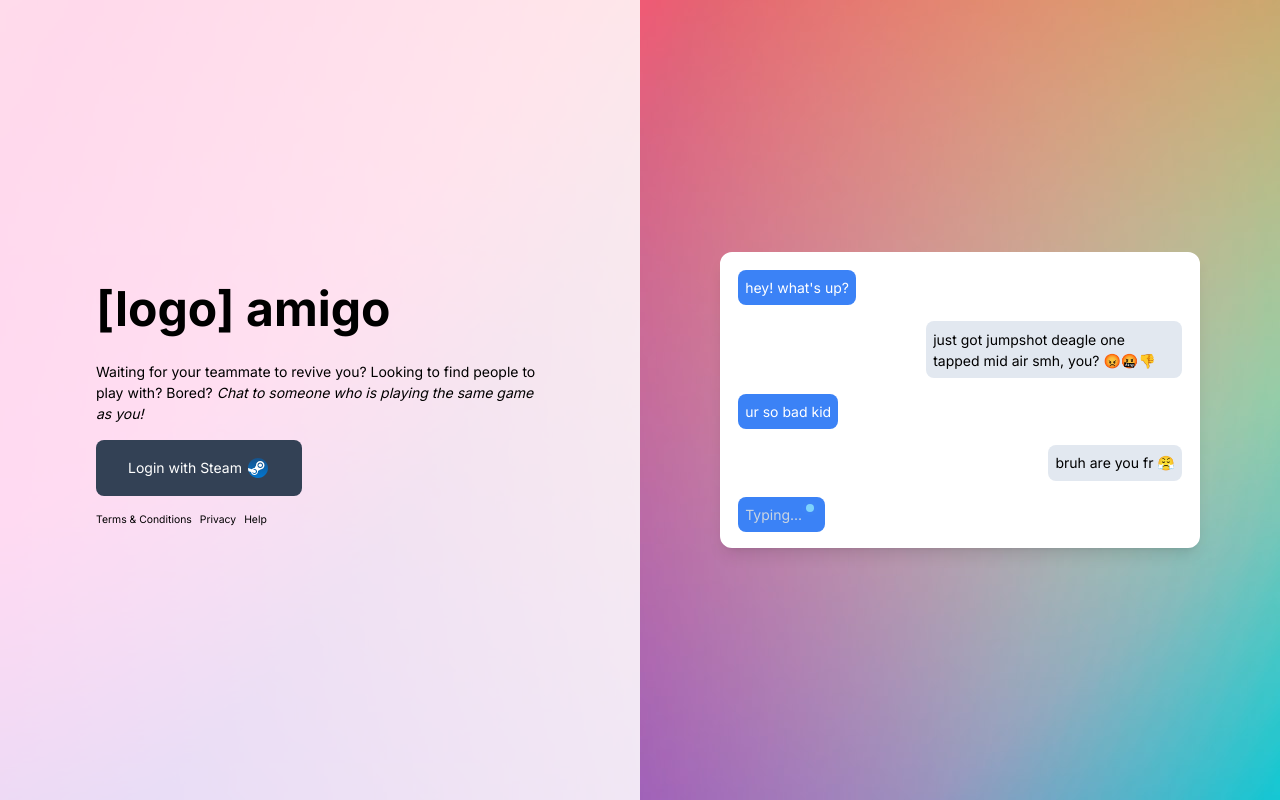
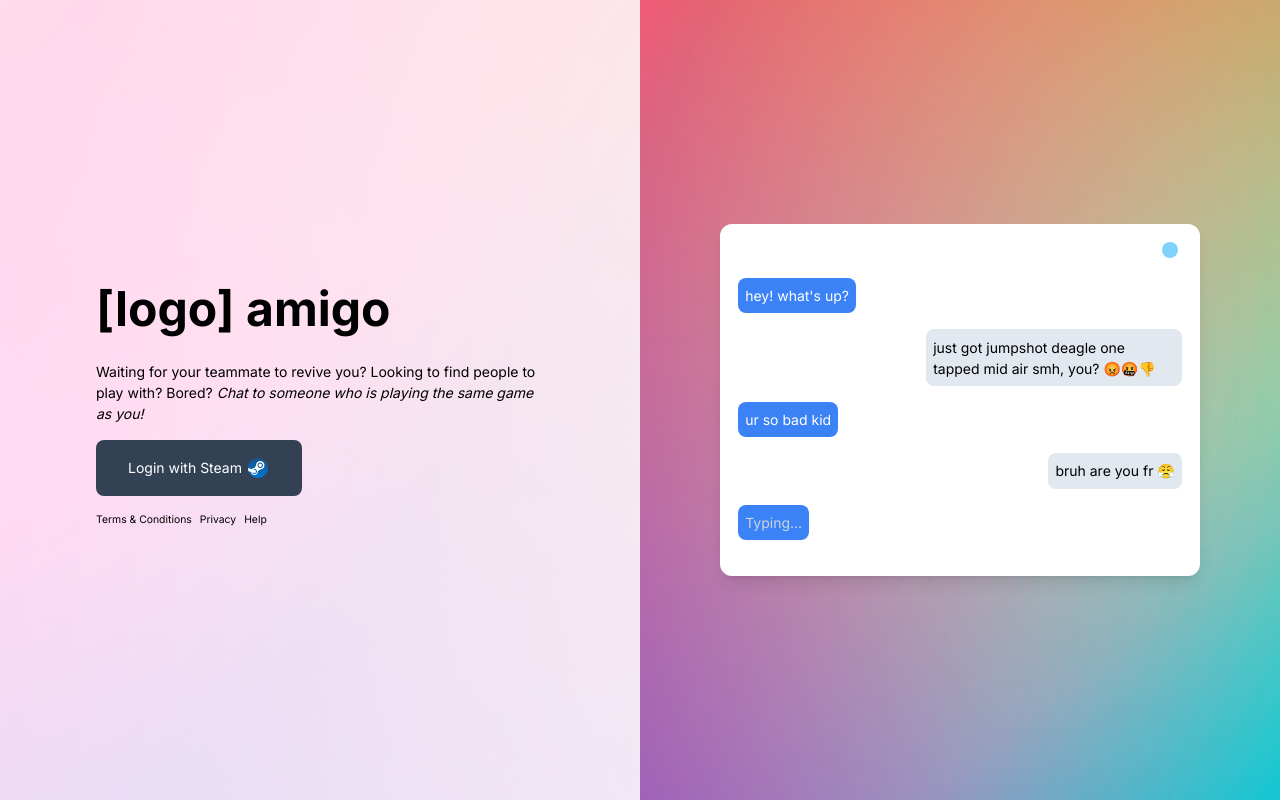
Before and after one commit to k9mil/amigo, a Flask app: page / in a window 1280 px wide. Run offline with Flask 2, Linux system fonts and the light colour scheme.

Commit message:
feat: change to index & temporary finish /chat/ ui/ux

```diff
--- a/unnamed/static/tw.css
+++ b/unnamed/static/tw.css
@@ -582,6 +582,10 @@ Ensure the default browser behavior of the `hidden` attribute.
   margin-top: 2.25rem;
 }
 
+.mt-24 {
+  margin-top: 6rem;
+}
+
 .block {
   display: block;
 }
@@ -648,6 +652,10 @@ Ensure the default browser behavior of the `hidden` attribute.
 
 .h-6 {
   height: 1.5rem;
+}
+
+.h-4 {
+  height: 1rem;
 }
 
 .w-screen {
@@ -702,6 +710,10 @@ Ensure the default browser behavior of the `hidden` attribute.
 
 .w-1\/2 {
   width: 50%;
+}
+
+.w-4 {
+  width: 1rem;
 }
 
 .max-w-md {
@@ -1432,6 +1444,10 @@ Ensure the default browser behavior of the `hidden` attribute.
     height: 19.75rem;
   }
 
+  .lg\:h-\[23\.5rem\] {
+    height: 23.5rem;
+  }
+
   .lg\:w-\[20rem\] {
     width: 20rem;
   }
@@ -1532,6 +1548,10 @@ Ensure the default browser behavior of the `hidden` attribute.
     height: 18.5rem;
   }
 
+  .xl\:h-\[22rem\] {
+    height: 22rem;
+  }
+
   .xl\:w-\[30rem\] {
     width: 30rem;
   }
@@ -1576,6 +1596,14 @@ Ensure the default browser behavior of the `hidden` attribute.
 
   .\32xl\:h-\[17\.5rem\] {
     height: 17.5rem;
+  }
+
+  .\32xl\:h-\[18rem\] {
+    height: 18rem;
+  }
+
+  .\32xl\:h-\[20rem\] {
+    height: 20rem;
   }
 
   .\32xl\:w-\[40rem\] {
--- a/unnamed/templates/index.html
+++ b/unnamed/templates/index.html
@@ -27,8 +27,12 @@
         </div>
         <div class="hidden lg:flex justify-center items-center w-full h-screen">
             <div class="flex justify-center items-center">
-                <div class="flex flex-col justify-center items-center">
-                    <div class="2xl:w-[40rem] xl:w-[30rem] lg:w-[24rem] 2xl:h-[17rem] xl:h-[18.5rem] lg:h-[19.75rem] shadow-lg rounded-xl bg-white border-2 border-white space-y-4 2xl:p-4 xl:p-4 lg:p-4 2xl:text-sm xl:text-sm lg:text-sm transform transition duration-500 hover:scale-110">
+                <div class="flex flex-row justify-center items-center">
+                    <div class="2xl:w-[40rem] xl:w-[30rem] lg:w-[24rem] 2xl:h-[20rem] xl:h-[22rem] lg:h-[23.5rem] shadow-lg rounded-xl bg-white border-2 border-white space-y-4 2xl:p-4 xl:p-4 lg:p-4 2xl:text-sm xl:text-sm lg:text-sm transform transition duration-500 hover:scale-110">
+                        <span class="flex ml-auto h-5 w-5">
+                            <span class="animate-ping absolute h-4 w-4 rounded-full bg-sky-200 opacity-75"></span>
+                            <span class="rounded-full h-4 w-4 bg-sky-300"></span>
+                        </span>
                         <div class="w-max bg-blue-500 rounded-lg 2xl:p-[0.45rem] xl:p-[0.45rem] lg:p-[0.45rem] text-white justify-center items-center">
                             <p>hey! what's up?</p>
                         </div>
@@ -44,10 +48,6 @@
                         <div class="w-max bg-blue-500 rounded-lg 2xl:p-[0.45rem] xl:p-[0.45rem] lg:p-[0.45rem] text-slate-300 justify-center items-center">
                             <div class="flex">
                                 <span>Typing...</span>
-                                <span class="flex h-3 w-3 ml-1">
-                                    <span class="animate-ping absolute h-2 w-2 rounded-full bg-sky-200 opacity-75"></span>
-                                    <span class="rounded-full h-2 w-2 bg-sky-300"></span>
-                                </span>
                             </div>
                         </div>
                     </div>
```
Also changed, not shown: unnamed/templates/chat.html (+6 -10 lines).
